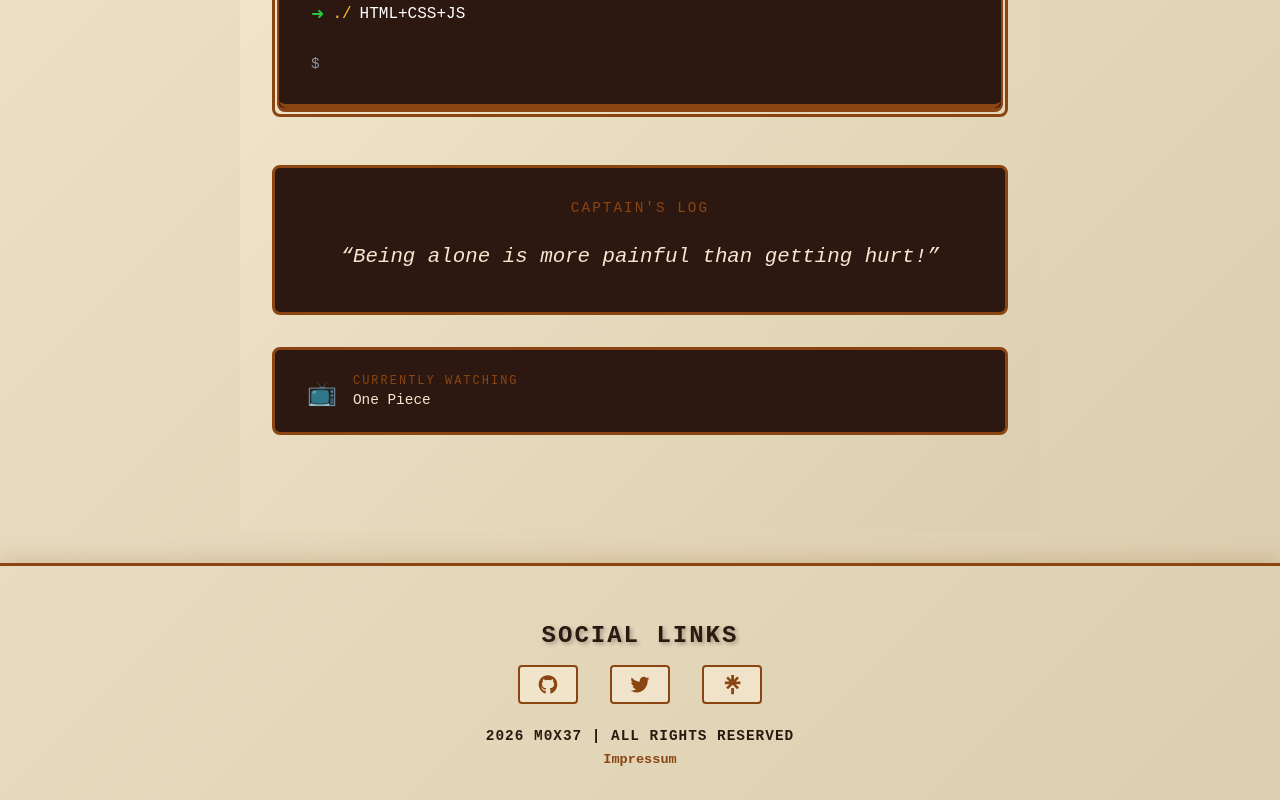
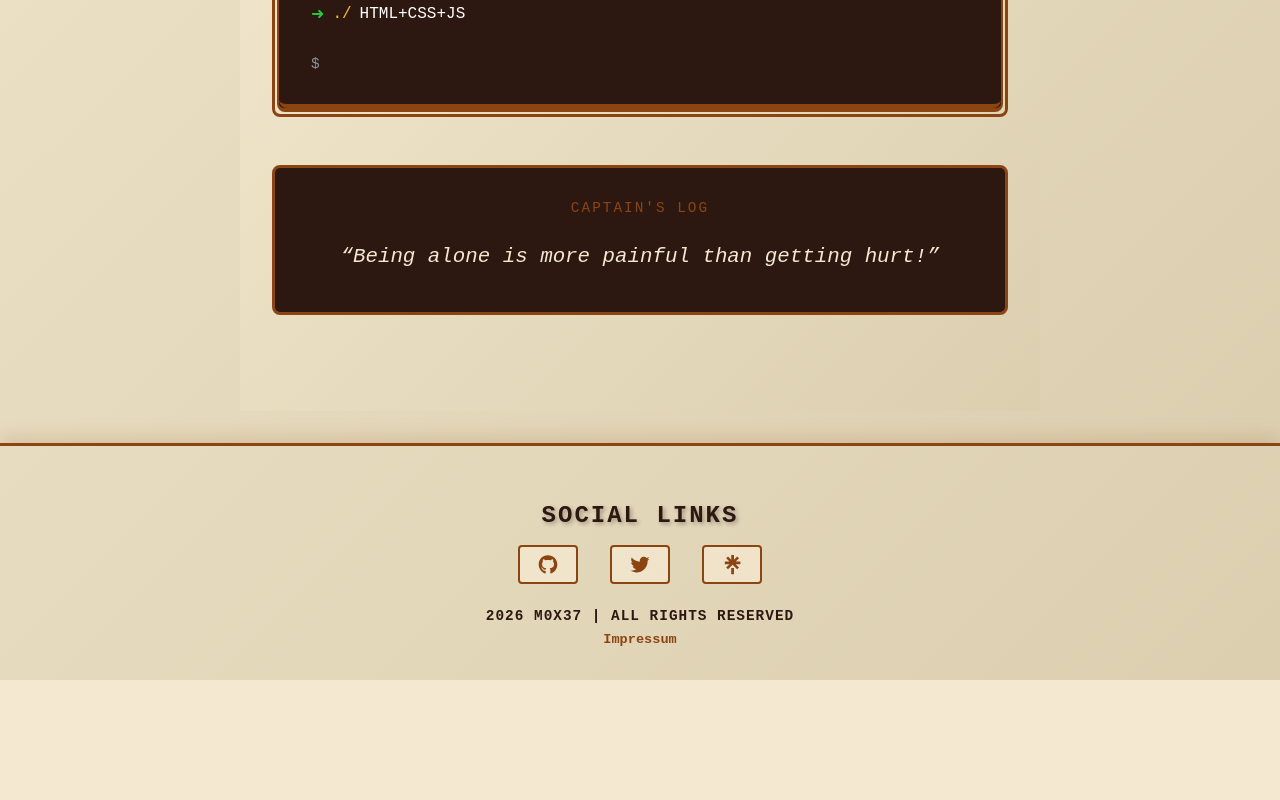
Before and after one commit to M0x37/Portfolio, a React (Vite) app: page / in a window 1280 px wide. Shown: the part 1874-2674 px from the top of the page. After the commit the page ends 2554 px from the top, so only its background shows below. Built offline with nearby package versions, Linux system fonts and the light colour scheme.

Commit message:
Remove episode tracker completely

```diff
--- a/src/components/Skills.tsx
+++ b/src/components/Skills.tsx
@@ -225,46 +225,6 @@ const Skills: React.FC = () => {
           </div>
         </div>
 
-        {/* Episode Tracker */}
-        <div style={{
-          marginTop: '2rem',
-          backgroundColor: '#2c1810',
-          border: '3px solid #8b4513',
-          borderRadius: '8px',
-          padding: '1.5rem 2rem',
-          display: 'flex',
-          alignItems: 'center',
-          justifyContent: 'space-between',
-          gap: '1rem'
-        }}>
-          <div style={{
-            display: 'flex',
-            alignItems: 'center',
-            gap: '1rem'
-          }}>
-            <span style={{ fontSize: '1.5rem' }}>📺</span>
-            <div>
-              <div style={{
-                fontSize: '0.75rem',
-                color: '#8b4513',
-                textTransform: 'uppercase',
-                letterSpacing: '2px',
-                fontFamily: '"Courier New", monospace',
-                marginBottom: '0.25rem'
-              }}>
-                Currently Watching
-              </div>
-              <div style={{
-                fontSize: '0.9rem',
-                color: '#f4e8d0',
-                fontFamily: '"Courier New", monospace'
-              }}>
-                One Piece
-              </div>
-            </div>
-          </div>
-        </div>
-
         {/* Global Styles */}
         <style>{`
           @keyframes blink {
```
